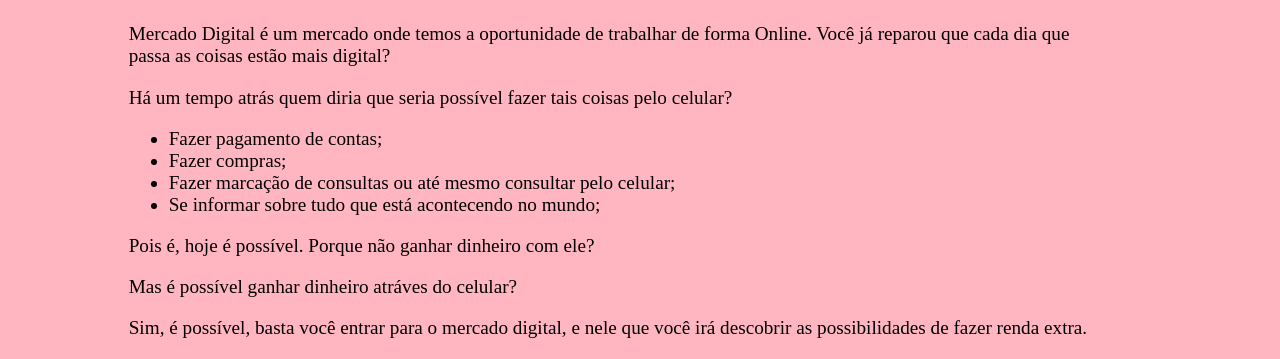
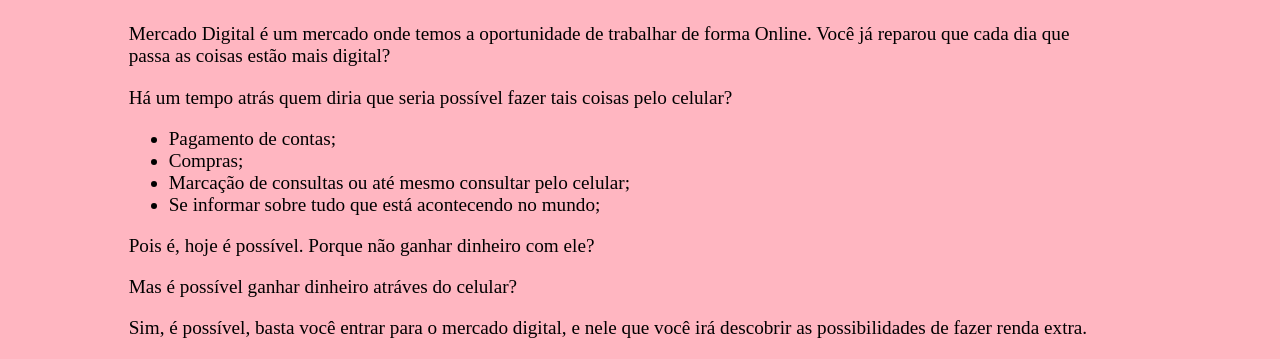
Before and after one commit to layla-dferreira/Marketing.Digital, a plain HTML site: page index.html in a window 1280 px wide. Shown: the part 935-1294 px from the top of the page. Drawn offline with Linux system fonts and the light colour scheme.

Commit message:
Update index.html

```diff
--- a/index.html
+++ b/index.html
@@ -23,9 +23,9 @@
       <p>Há um tempo atrás quem diria que seria possível fazer tais coisas pelo
          celular?</p>
       <ul>
-       <li>Fazer pagamento de contas;</li>
-       <li>Fazer compras;</li>
-       <li>Fazer marcação de consultas ou até mesmo consultar pelo celular;</li>
+       <li>Pagamento de contas;</li>
+       <li>Compras;</li>
+       <li>Marcação de consultas ou até mesmo consultar pelo celular;</li>
        <li>Se informar sobre tudo que está acontecendo no mundo;</li>
      </ul>
      <p>Pois é, hoje é possível. Porque não ganhar dinheiro com ele?</p>
```
